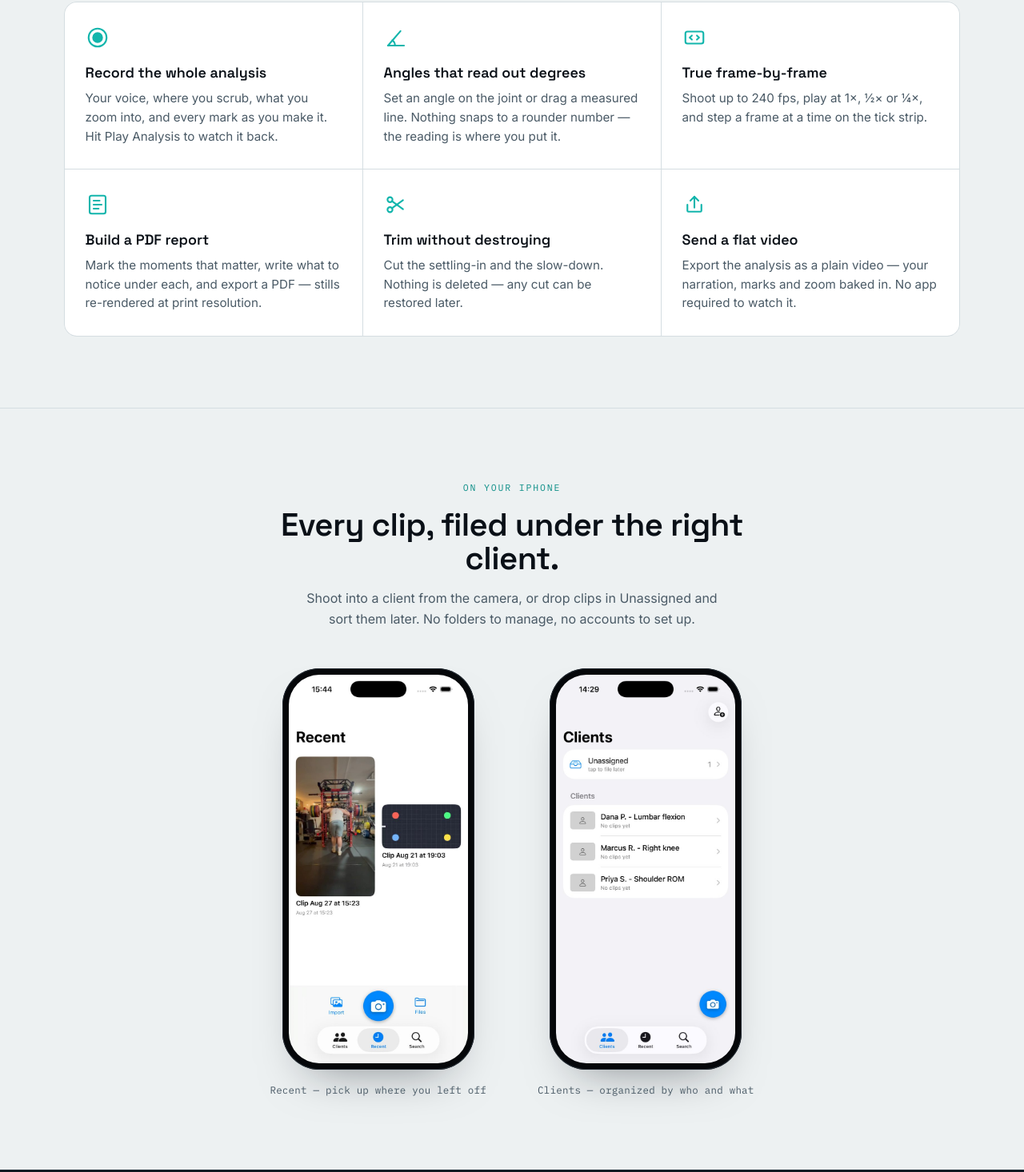
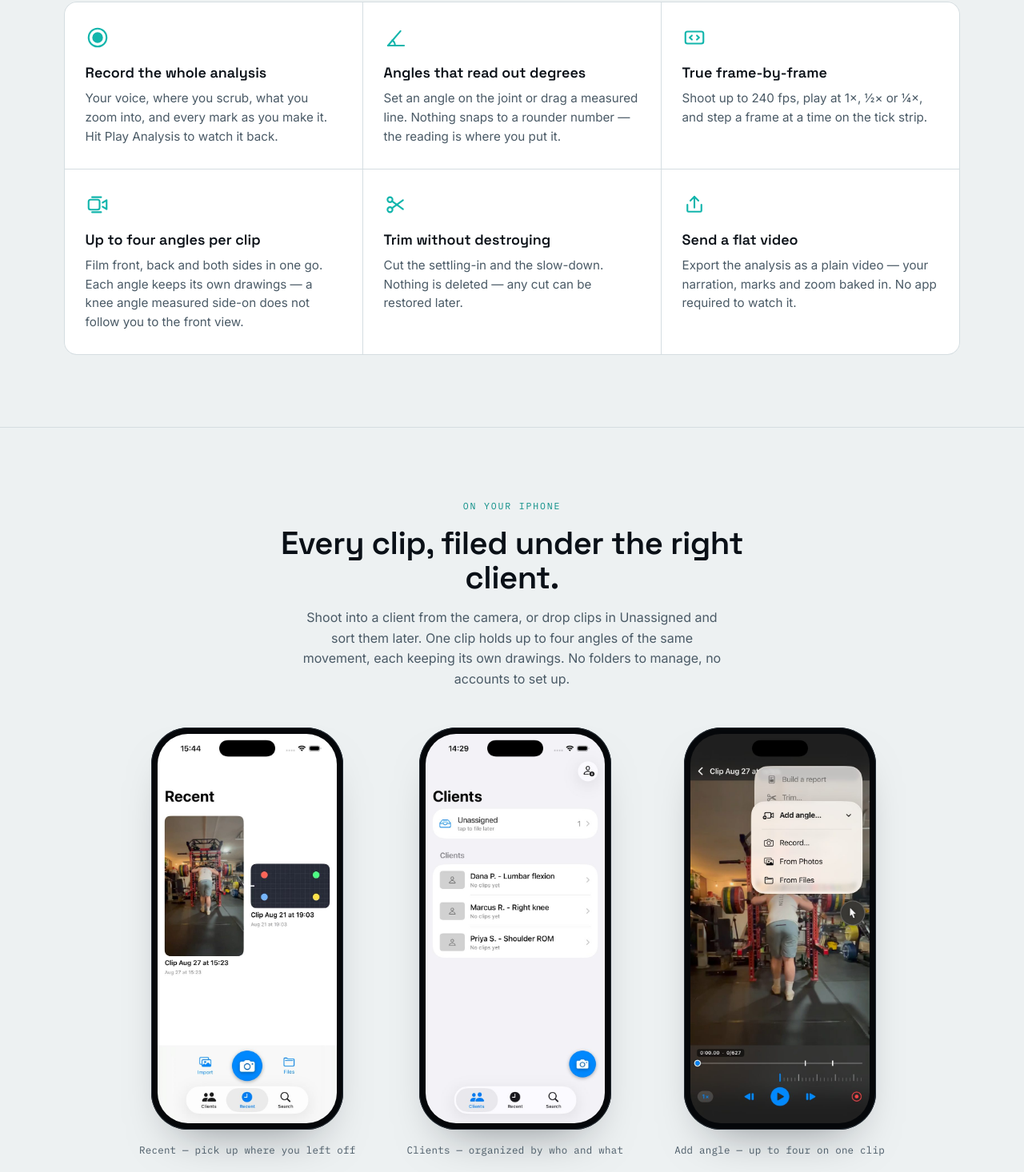
Before and after one commit to thorn91/thorn91.github.io, an Astro site: page /coaching in a window 1280 px wide. Shown: the part 1454-2920 px from the top of the page at 80% size. Built offline with nearby package versions, Linux system fonts and the light colour scheme; Astro itself is replaced by a stand-in of ours.

Commit message:
Add multi-angle to the coaching page
A clip now holds up to four angles of one movement, each keeping its own
drawings, so the page says so: a new capability tile, the capture step
reworded to filming angles, and a third screenshot of the Add angle menu.

Shows the menu rather than two angles side by side because the only real
footage available is a single rear view - two panes of the same clip
labelled Front and Back would be a mockup pretending to be a screenshot.

Drops the PDF-report tile: it has a whole section of its own further down,
and seven tiles orphaned one in a three-column grid.

```diff
--- a/src/pages/coaching.astro
+++ b/src/pages/coaching.astro
@@ -6,8 +6,9 @@ const TESTFLIGHT = 'https://testflight.apple.com/join/D4kfw9zp';
 const steps = [
   {
     n: '01',
-    title: 'Capture or import',
-    body: 'Record in-app or pull a clip from Photos. Your copy lives on the device.',
+    title: 'Film the angles',
+    body:
+      'Record in-app — front, back, both sides — without leaving the camera between takes. Or pull a clip in from Photos.',
   },
   {
     n: '02',
@@ -43,10 +44,10 @@ const capabilities = [
     icon: 'frame',
   },
   {
-    title: 'Build a PDF report',
+    title: 'Up to four angles per clip',
     body:
-      'Mark the moments that matter, write what to notice under each, and export a PDF — stills re-rendered at print resolution.',
-    icon: 'report',
+      'Film front, back and both sides in one go. Each angle keeps its own drawings — a knee angle measured side-on does not follow you to the front view.',
+    icon: 'angles',
   },
   {
     title: 'Trim without destroying',
@@ -70,6 +71,7 @@ const ICONS: Record<string, string> = {
   report: '<rect x="4" y="3" width="16" height="18" rx="2"/><path d="M8 8 h6"/><path d="M8 12 h8"/><path d="M8 16 h5"/>',
   trim: '<circle cx="6" cy="7" r="2.5"/><circle cx="6" cy="17" r="2.5"/><path d="M8 8.5 L19 16.5"/><path d="M8 15.5 L19 7.5"/>',
   share: '<path d="M12 15 V4"/><path d="M8 8 l4 -4 4 4"/><path d="M5 12 v6 a1 1 0 0 0 1 1 h12 a1 1 0 0 0 1 -1 v-6"/>',
+  angles: '<rect x="3" y="7" width="11" height="10" rx="2"/><path d="M17 10 l4 -2.5 v9 L17 14"/><path d="M6.5 4.5 h9"/><path d="M6.5 19.5 h9"/>',
 };
 const icon = (name: string) =>
   `<svg viewBox="0 0 24 24" fill="none" stroke="currentColor" stroke-width="1.7" stroke-linecap="round" stroke-linejoin="round">${ICONS[name] ?? ''}</svg>`;
@@ -189,7 +191,8 @@ const icon = (name: string) =>
         <h2 class="pg-h2">Every clip, filed under the right client.</h2>
         <p class="pg-screens-sub">
           Shoot into a client from the camera, or drop clips in Unassigned and sort
-          them later. No folders to manage, no accounts to set up.
+          them later. One clip holds up to four angles of the same movement, each
+          keeping its own drawings. No folders to manage, no accounts to set up.
         </p>
       </div>
       <div class="pg-screens-row">
@@ -200,6 +203,10 @@ const icon = (name: string) =>
         <figure class="pg-shot">
           <div class="pg-phone"><img src="/coaching/clients.jpg" width="640" height="1391" alt="The Clients tab with an Unassigned inbox and a list of clients by injury area." /></div>
           <figcaption>Clients — organized by who and what</figcaption>
+        </figure>
+        <figure class="pg-shot">
+          <div class="pg-phone"><img src="/coaching/angles.jpg" width="640" height="1391" alt="The player's overflow menu open on Add angle, offering Record, From Photos and From Files." /></div>
+          <figcaption>Add angle — up to four on one clip</figcaption>
         </figure>
       </div>
     </section>
```
Also changed, not shown: public/coaching/angles.jpg (added).
